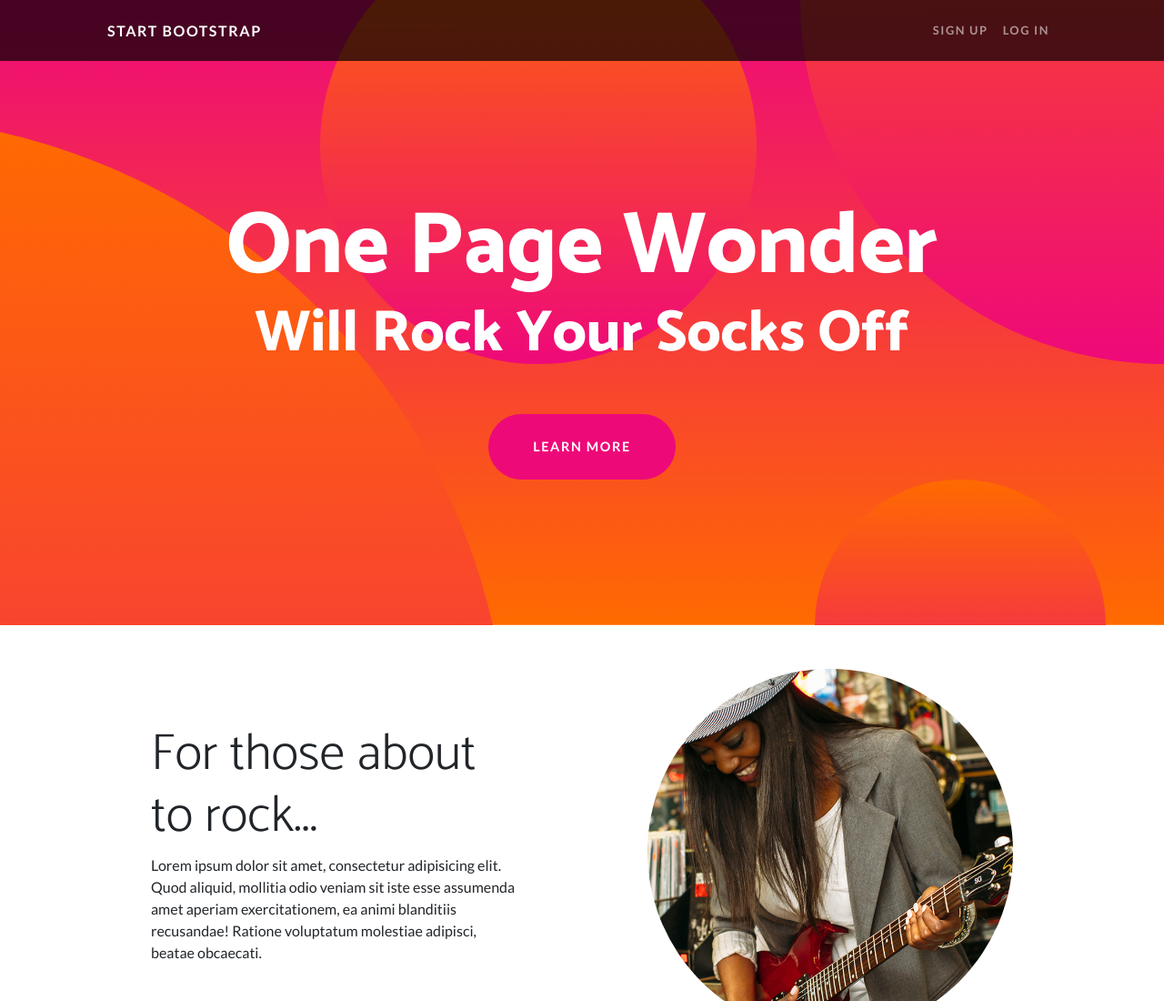
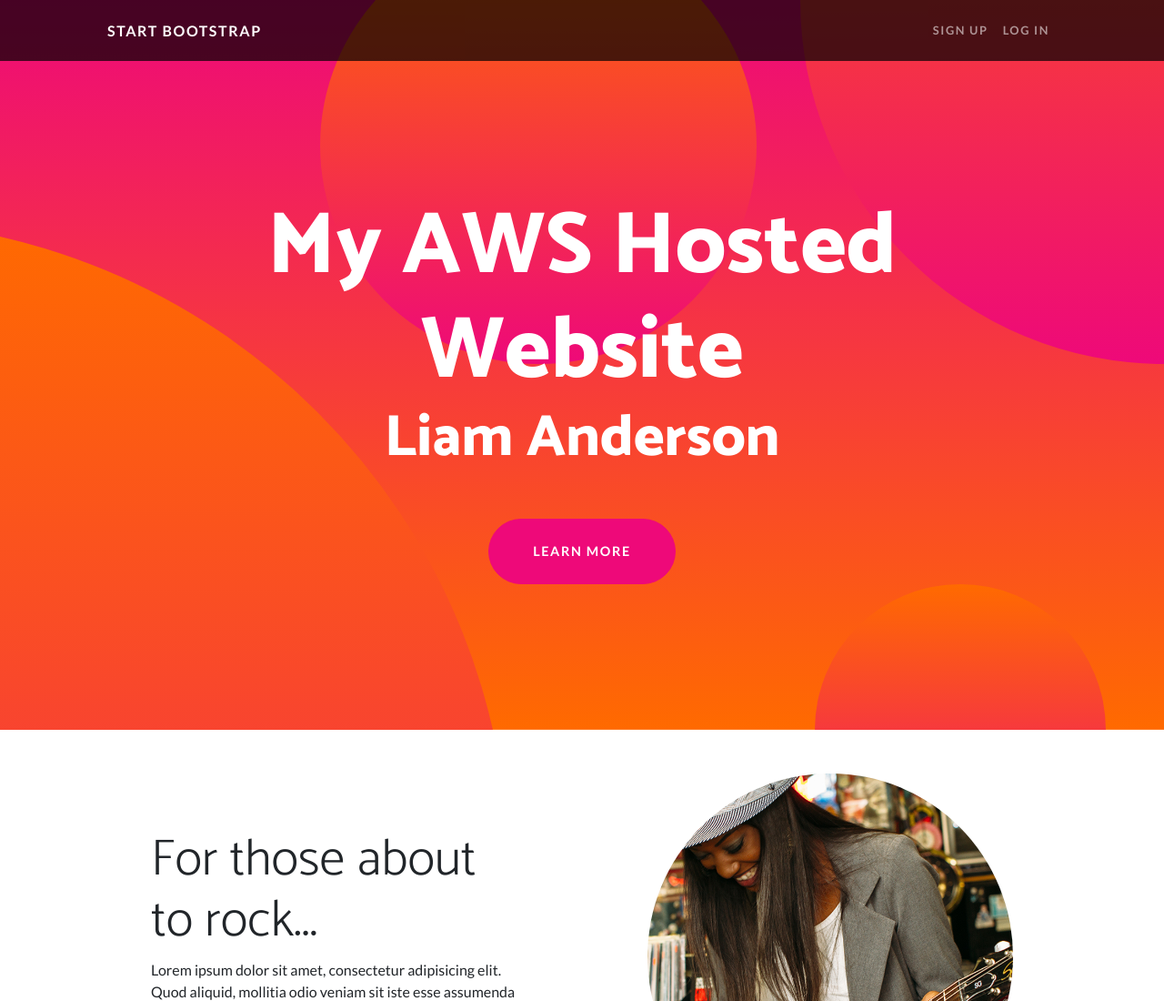
Before and after one commit to LiamAnderson1022/my-website2, a website: page index.html in a window 1280 px wide. Shown: the top 1100 px of the page at 91% size. Drawn offline with nearby package versions, Linux system fonts and the light colour scheme.

Commit message:
changed some words

```diff
--- a/index.html
+++ b/index.html
@@ -33,8 +33,8 @@
         <header class="masthead text-center text-white">
             <div class="masthead-content">
                 <div class="container px-5">
-                    <h1 class="masthead-heading mb-0">One Page Wonder</h1>
-                    <h2 class="masthead-subheading mb-0">Will Rock Your Socks Off</h2>
+                    <h1 class="masthead-heading mb-0">My AWS Hosted Website</h1>
+                    <h2 class="masthead-subheading mb-0">Liam Anderson</h2>
                     <a class="btn btn-primary btn-xl rounded-pill mt-5" href="#scroll">Learn More</a>
                 </div>
             </div>
```
